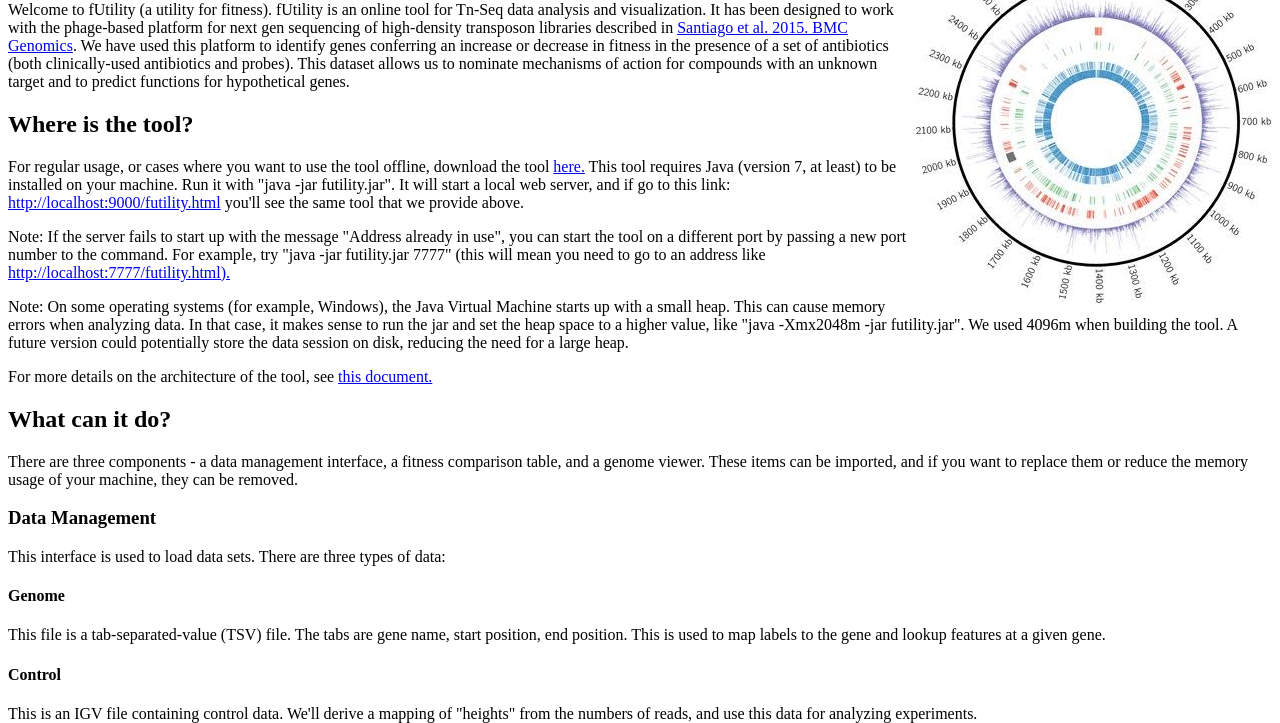
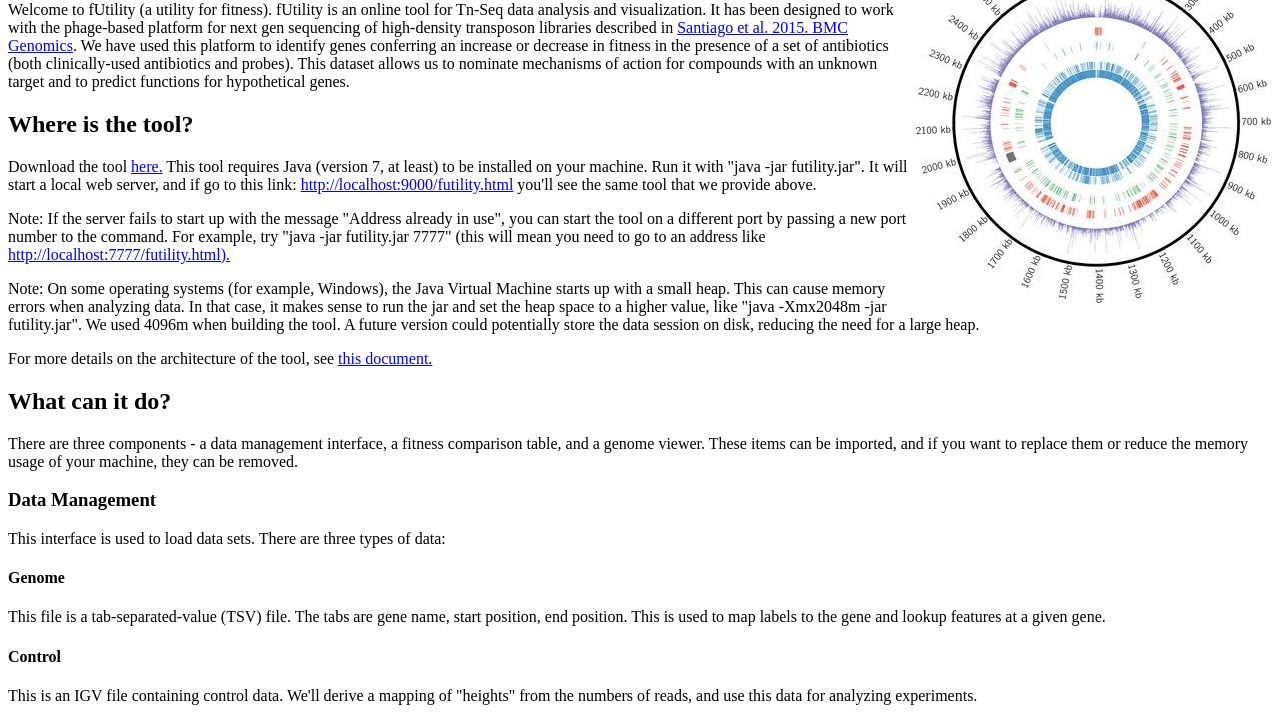
Before and after one commit to blandflakes/futility-js, a website: page hosted/index.html in a window 1280 px wide. Shown: the part 79-802 px from the top of the page. Drawn offline with Linux system fonts and the light colour scheme.

Commit message:
Removing text about hosted environment as we're supporting only a tool for now.

```diff
--- a/hosted/index.html
+++ b/hosted/index.html
@@ -14,13 +14,7 @@
     <h1>Futility</h1>
     <p>Welcome to fUtility (a utility for fitness). fUtility is an online tool for Tn-Seq data analysis and visualization. It has been designed to work with the phage-based platform for next gen sequencing of high-density transposon libraries described in <a href="http://www.biomedcentral.com/1471-2164/16/252">Santiago et al. 2015. BMC Genomics</a>. We have used this platform to identify genes conferring an increase or decrease in fitness in the presence of a set of antibiotics (both clinically-used antibiotics and probes). This dataset allows us to nominate mechanisms of action for compounds with an unknown target and to predict functions for hypothetical genes.</p>
     <h2>Where is the tool?</h2>
-    <!--<p>We have a hosted version of the tool <a href="futility.html">here.</a> Note that this version runs on shared systems. Use this tool if:</p>
-    <ul>
-      <li>You are just exploring.</li>
-      <li>Your computer has very dated hardware</li>
-      <li>Your internet connection is reliable.</li>
-    </ul>-->
-    <p>For regular usage, or cases where you want to use the tool offline, download the tool <a href="downloads/futility.jar">here.</a> This tool requires Java (version 7, at least) to be installed on your machine. Run it with "java -jar futility.jar". It will start a local web server, and if go to this link: <a href="http://localhost:9000/futility.html">http://localhost:9000/futility.html</a> you'll see the same tool that we provide above.</p>
+    <p>Download the tool <a href="downloads/futility.jar">here.</a> This tool requires Java (version 7, at least) to be installed on your machine. Run it with "java -jar futility.jar". It will start a local web server, and if go to this link: <a href="http://localhost:9000/futility.html">http://localhost:9000/futility.html</a> you'll see the same tool that we provide above.</p>
     <p>Note: If the server fails to start up with the message "Address already in use", you can start the tool on a different port by passing a new port number to the command. For example, try "java -jar futility.jar 7777" (this will mean you need to go to an address like <a href="http://localhost:7777/futility.html">http://localhost:7777/futility.html).</a></p>
     <p>Note: On some operating systems (for example, Windows), the Java Virtual Machine starts up with a small heap. This can cause memory errors when analyzing data. In that case, it makes sense to run the jar and set the heap space to a higher value, like "java -Xmx2048m -jar futility.jar". We used 4096m when building the tool. A future version could potentially store the data session on disk, reducing the need for a large heap.</p>
     <p>For more details on the architecture of the tool, see <a href="architecture.html">this document.</a></p>
```
